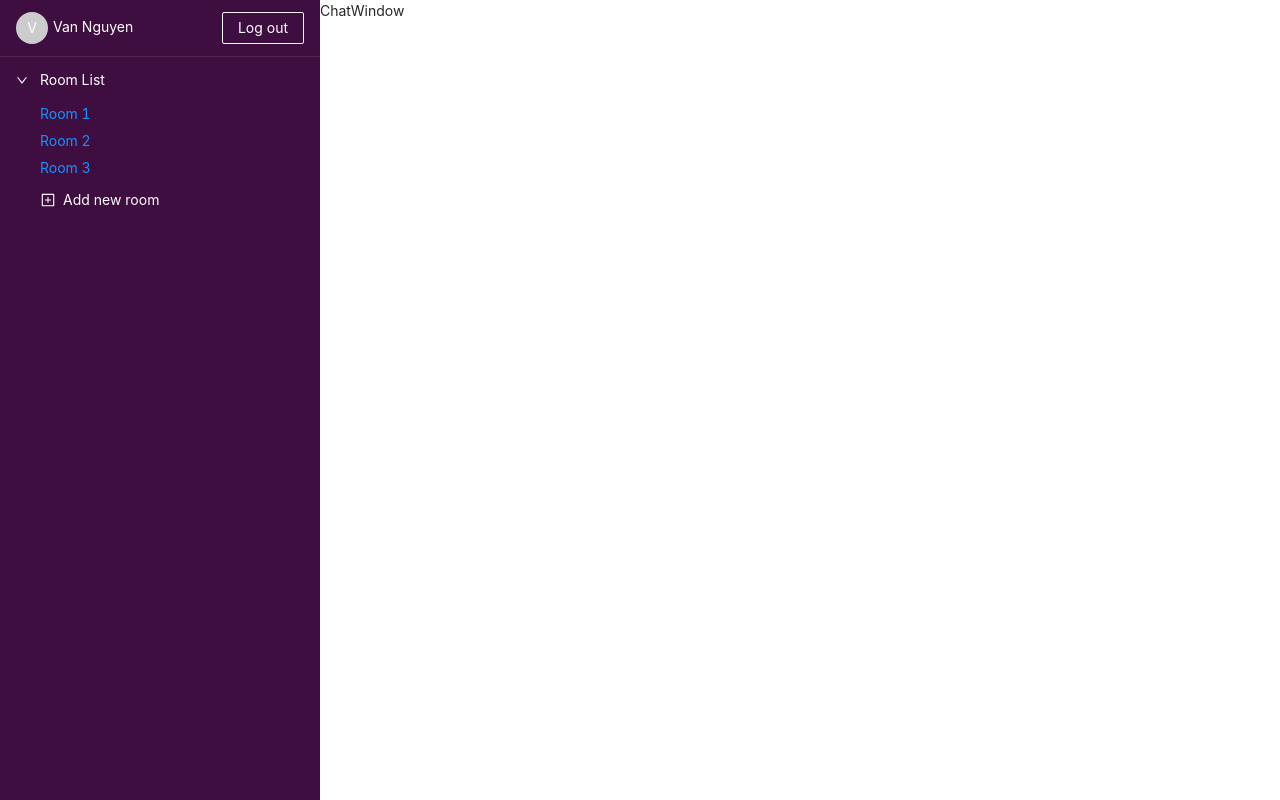
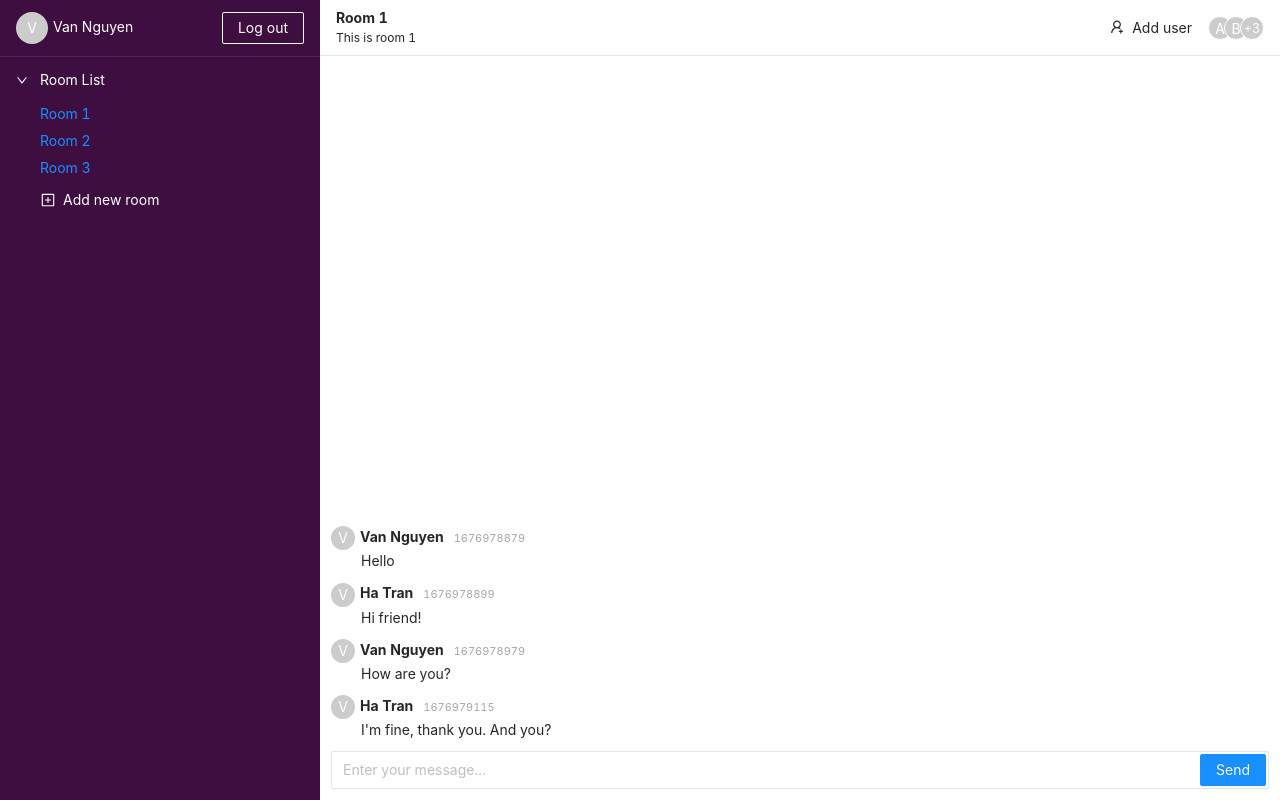
Before and after one commit to nguyentvvan/chat-app, a React (Create React App) app: page / in a window 1280 px wide. Built offline with nearby package versions, Linux system fonts and the light colour scheme.

Commit message:
adding chat window

```diff
--- /dev/null
+++ b/src/components/ChatRoom/ChatWindow.js
@@ -0,0 +1,141 @@
+import React from 'react';
+import styled from 'styled-components';
+import { Avatar, Button, Form, Tooltip, Input } from 'antd';
+import { UserAddOutlined } from '@ant-design/icons';
+
+import Message from './Message';
+
+const WrapperStyle = styled.div`
+	height: 100vh;
+`;
+
+const HeaderStyle = styled.div`
+	height: 56px;
+	display: flex;
+	justify-content: space-between;
+	padding: 0 16px;
+	border-bottom: 1px solid rgb(230, 230, 230);
+	align-items: center;
+
+	.header {
+		&__info {
+			display: flex;
+			flex-direction: column;
+			justify-content: center;
+		}
+
+		&__title {
+			font-weight: bold;
+			margin: 0;
+		}
+
+		&__description {
+			font-size: 12px;
+		}
+	}
+`;
+
+const ContentStyle = styled.div`
+	height: calc(100% - 56px);
+	padding: 11px;
+	display: flex;
+	flex-direction: column;
+	justify-content: flex-end;
+`;
+
+const ButtonGroupStyle = styled.div`
+	display: flex;
+	align-items: center;
+`;
+
+const MessageListStyle = styled.div`
+	max-height: 100%;
+	overflow-y: auto;
+`;
+
+const FormStyle = styled(Form)`
+	display: flex;
+	border: 1px solid rgb(230, 230, 230);
+	border-radius: 2px;
+	padding: 2px 2px 2px 0;
+`;
+
+export default function ChatWindow() {
+	return (
+		<WrapperStyle>
+			<HeaderStyle>
+				<div className='header__info'>
+					<p className='header__title'>Room 1</p>
+					<span className='header__description'>This is room 1</span>
+				</div>
+				<ButtonGroupStyle>
+					<Button
+						type='text'
+						icon={<UserAddOutlined />}
+					>
+						Add user
+					</Button>
+					<Avatar.Group size='small' maxCount={2}>
+						<Tooltip title='A'>
+							<Avatar>A</Avatar>
+						</Tooltip>
+						<Tooltip title='B'>
+							<Avatar>B</Avatar>
+						</Tooltip>
+						<Tooltip title='C'>
+							<Avatar>C</Avatar>
+						</Tooltip>
+						<Tooltip title='D'>
+							<Avatar>D</Avatar>
+						</Tooltip>
+						<Tooltip title='E'>
+							<Avatar>E</Avatar>
+						</Tooltip>
+					</Avatar.Group>
+				</ButtonGroupStyle>
+			</HeaderStyle>
+
+			<ContentStyle>
+				<MessageListStyle>
+					<Message
+						text='Hello'
+						photoURL={null}
+						displayName='Van Nguyen'
+						createdAt={1676978879}
+					/>
+					<Message
+						text='Hi friend!'
+						photoURL={null}
+						displayName='Ha Tran'
+						createdAt={1676978899}
+					/>
+					<Message
+						text='How are you?'
+						photoURL={null}
+						displayName='Van Nguyen'
+						createdAt={1676978979}
+					/>
+					<Message
+						text="I'm fine, thank you. And you?"
+						photoURL={null}
+						displayName='Ha Tran'
+						createdAt={1676979115}
+					/>
+				</MessageListStyle>
+
+				<FormStyle>
+					<Input
+						placeholder='Enter your message...'
+						autoComplete='off'
+						bordered={false}
+					/>
+					<Button
+						type='primary'
+					>
+						Send
+					</Button>
+				</FormStyle>
+			</ContentStyle>
+		</WrapperStyle>
+	)
+}
--- /dev/null
+++ b/src/components/ChatRoom/Message.js
@@ -0,0 +1,40 @@
+import React from 'react'
+import { Avatar, Typography } from 'antd'
+import styled from 'styled-components'
+
+const WrapperStyle = styled.div`
+	margin-bottom: 10px;
+
+	.author {
+		font-weight: bold;
+		margin-left: 5px;
+	}
+	.date {
+		margin-left: 10px;
+		font-size: 11px;
+		color: #A7A7A7;
+	}
+	.content {
+		margin-left: 30px;
+	}
+`;
+
+export default function Message({
+	text,
+	displayName,
+	createdAt,
+	photoURL,
+}) {
+	return (
+		<WrapperStyle>
+			<div>
+				<Avatar size='small' src={photoURL}>V</Avatar>
+				<Typography.Text className='author'>{displayName}</Typography.Text>
+				<Typography.Text className='date'>{createdAt}</Typography.Text>
+			</div>
+			<div>
+				<Typography.Text className='content'>{text}</Typography.Text>
+			</div>
+		</WrapperStyle>
+	)
+}
--- a/src/components/ChatRoom/index.js
+++ b/src/components/ChatRoom/index.js
@@ -2,6 +2,7 @@ import React from 'react';
 import { Col, Row } from 'antd';
 
 import Sidebar from './Sidebar';
+import ChatWindow from './ChatWindow';
 
 function ChatRoom() {
 	return (
@@ -11,7 +12,7 @@ function ChatRoom() {
 					<Sidebar />
 				</Col>
 				<Col span={18}>
-					ChatWindow
+					<ChatWindow />
 				</Col>
 			</Row>
 		</div>
```
